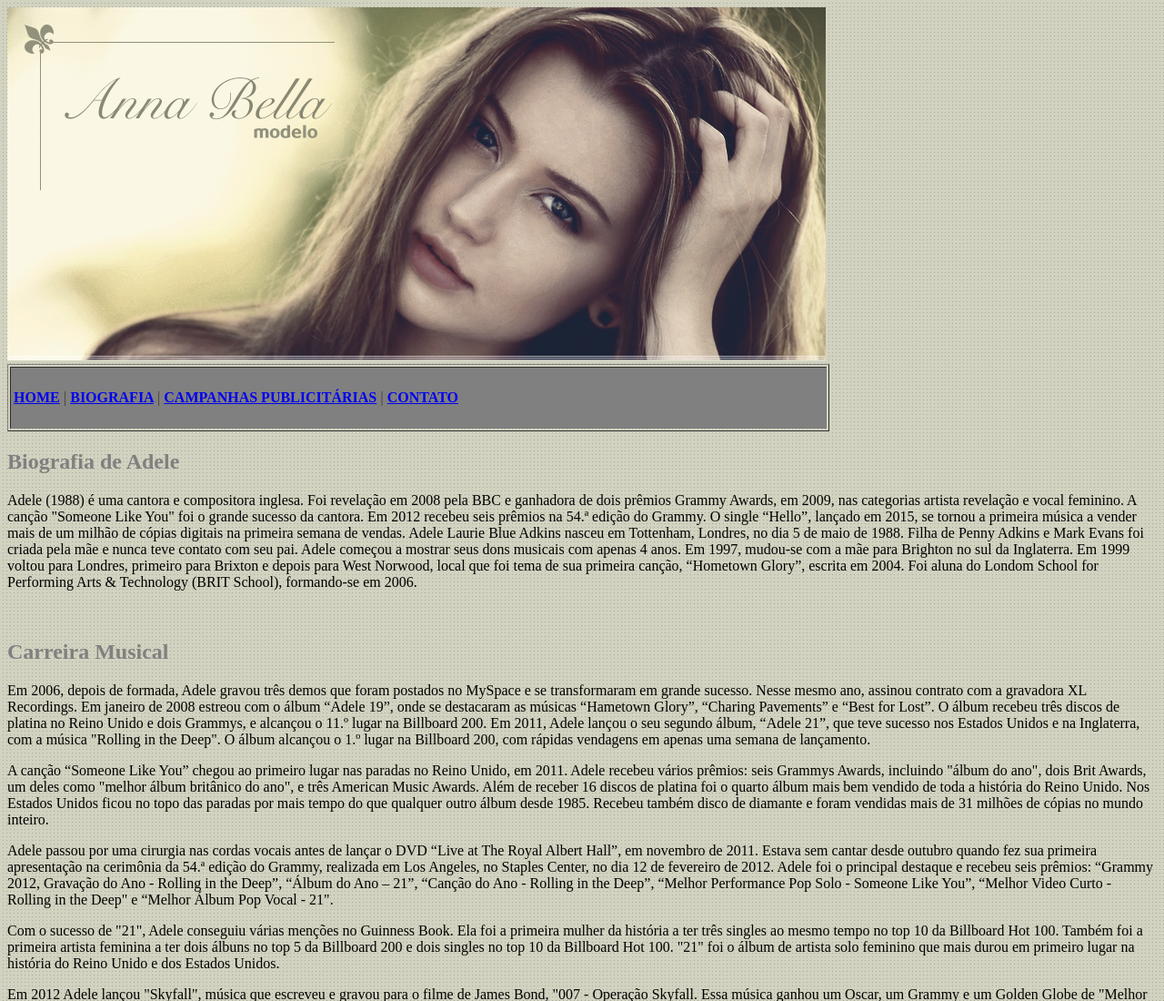
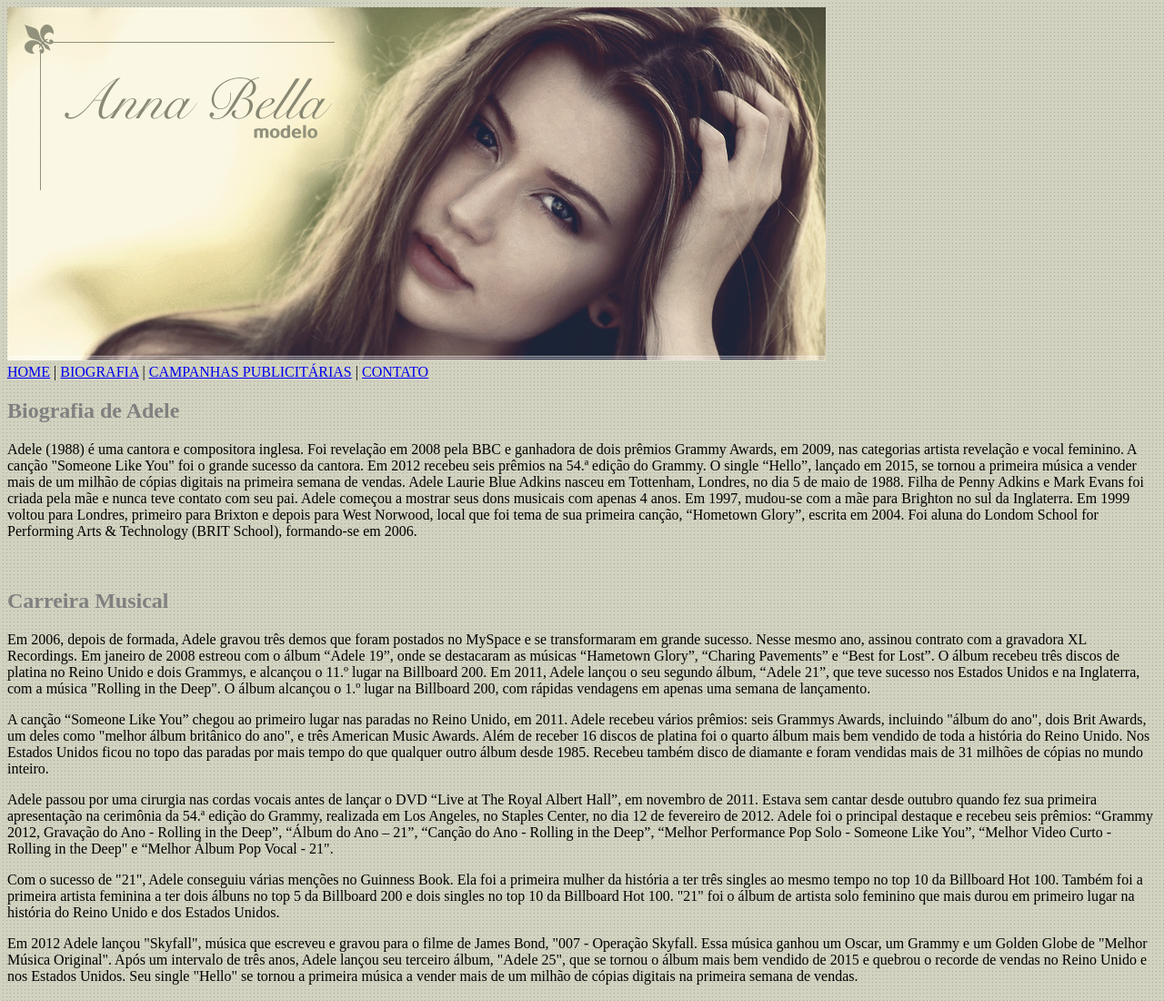
Before and after one commit to marianebds/projet-modelo, a plain HTML site: page Biografia.html in a window 1280 px wide. Shown: the top 1100 px of the page at 91% size. Drawn offline with Linux system fonts and the light colour scheme.

Commit message:
Adicionando estilo css na biografia

```diff
--- a/Biografia.html
+++ b/Biografia.html
@@ -12,18 +12,14 @@
                 <img src="capa.png" alt="">
             </div>
 
-            <table border="1">
-                <tr>
-                    <td class="cabeçalho" width="890px">
-                        <a href="modelo.html">HOME</a>  |
-                        <a href="Biografia.html">BIOGRAFIA</a>  |
-                        <a href="Campanhas-publicitarias.html">CAMPANHAS PUBLICITÁRIAS</a> |
-                        <a href="contato.html">CONTATO </a>
-                    </td>
-                </tr>
-            </table>
+            <div id="menu">
+                <a href="modelo.html">HOME</a>  |
+                <a href="Biografia.html">BIOGRAFIA</a>  |
+                <a href="Campanhas-publicitarias.html">CAMPANHAS PUBLICITÁRIAS</a> |
+                <a href="contato.html">CONTATO </a>
+            </div>
 
-            <div>
+            <div class="conteudo">
                 <h2>Biografia de Adele</h2>
                 <p>
                     Adele (1988) é uma cantora e compositora inglesa. Foi revelação em 2008 pela BBC e ganhadora de dois prêmios Grammy Awards, em 2009, nas categorias artista revelação e vocal feminino. A canção "Someone Like You" foi o grande sucesso da cantora. Em 2012 recebeu seis prêmios na 54.ª edição do Grammy.
```
